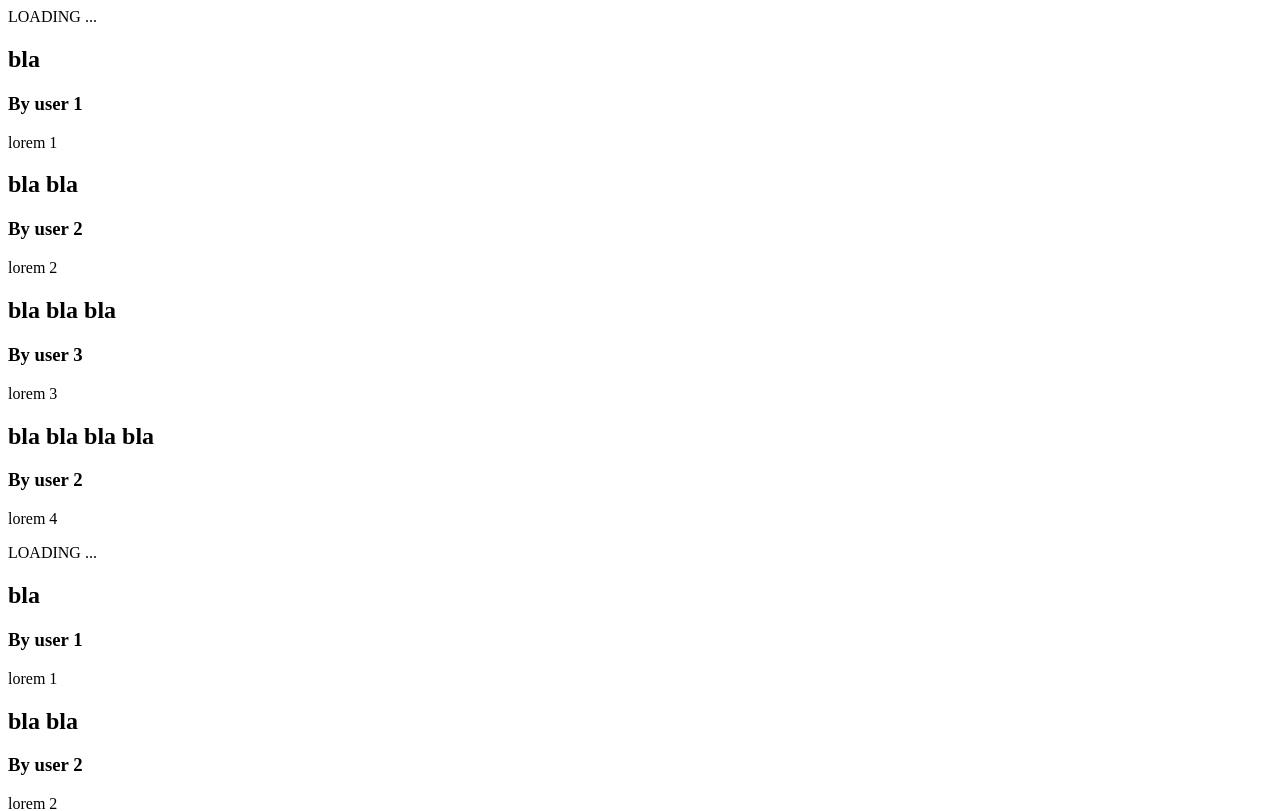
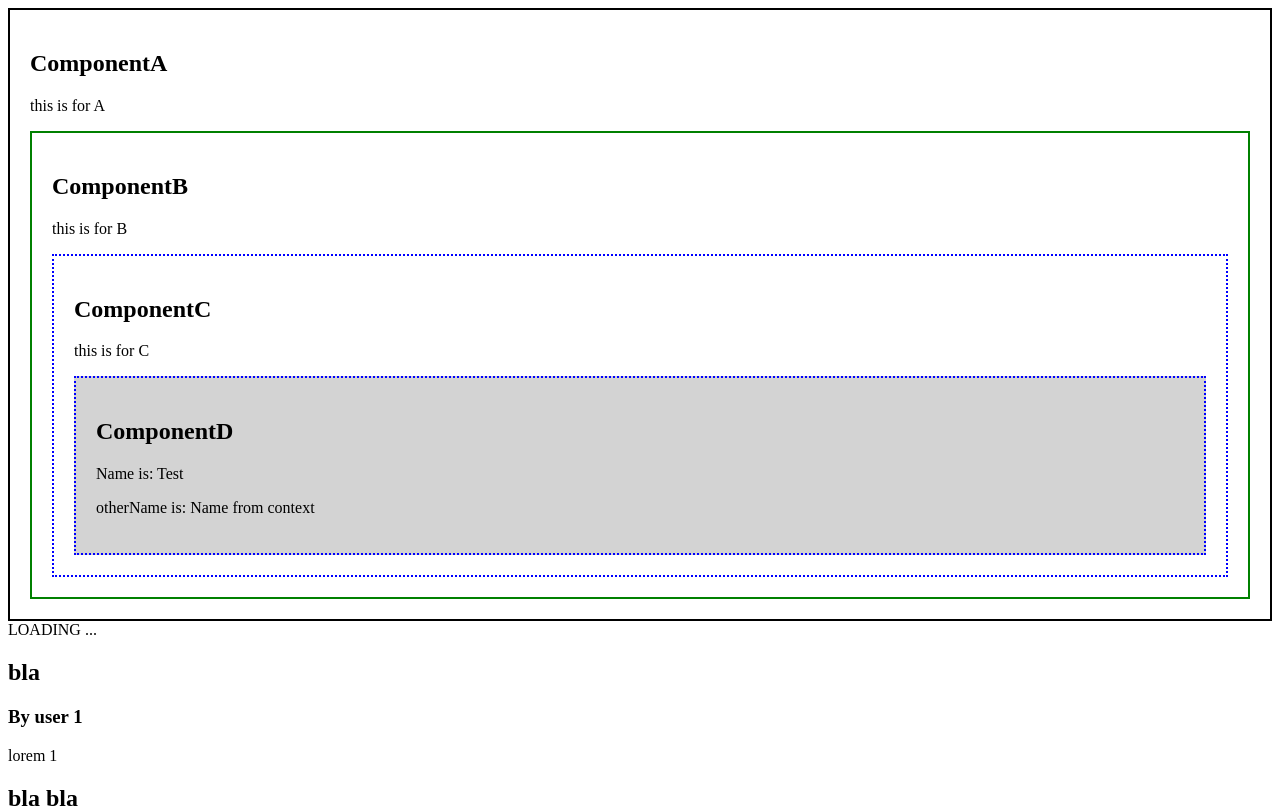
Before and after one commit to Illia-11/react-lessons2, a React (Vite) app: page / in a window 1280 px wide. Shown: the top 811 px of the page. Built offline with nearby package versions, Linux system fonts and the light colour scheme.

Commit message:
Add basic context example

```diff
--- a/src/App.jsx
+++ b/src/App.jsx
@@ -116,6 +116,7 @@ class App extends React.Component {
 
     return (
       <>
+      <ComponentA />
         <DataLoader loadData={getMessages} children={renderMessages} />
         <DataLoader loadData={getMessages}>{renderMessages}</DataLoader>
         {/* <MessagesLoader /> */}
--- a/src/components/drillingComponents/A/index.jsx
+++ b/src/components/drillingComponents/A/index.jsx
@@ -1,21 +1,41 @@
-import React, { Component } from 'react';
-import ComponentB from '../B';
+import React, { Component } from "react";
+import ComponentB from "../B";
+
+/*
+  Робота з контекстом:
+    1. Створити контекст
+    2. Покласти дані в контекст
+    3. Отримати дані там де вони потрібні
+*/
+
+// 1. Створити контекст
+const OurContext = React.createContext();
+
 class ComponentA extends Component {
   state = {
-    name: 'Test',
-    forA : 'this is for A',
-    forB : 'this is for B',
-    forC : 'this is for C',
+    name: "Test",
+    forA: "this is for A",
+    forB: "this is for B",
+    forC: "this is for C",
+    otherName: "Name from context",
   };
+
   render() {
-    const { name, forA, forB, forC } = this.state;
+    const { name, forA, forB, forC, otherName } = this.state;
+
     return (
-      <article style={{ border: '2px solid black', padding: '20px' }}>
-        <h2>ComponentA</h2>
-        <p>{forA}</p>
-        <ComponentB name={name} forB={forB} forC={forC}/>
-      </article>
+      // 2. Покласти дані в контекст
+      <OurContext.Provider value={otherName}>
+        <article style={{ border: "2px solid black", padding: "20px" }}>
+          <h2>ComponentA</h2>
+          <p>{forA}</p>
+          <ComponentB name={name} forB={forB} forC={forC} />
+        </article>
+      </OurContext.Provider>
     );
   }
 }
+
 export default ComponentA;
+
+export { OurContext };
--- a/src/components/drillingComponents/D/index.jsx
+++ b/src/components/drillingComponents/D/index.jsx
@@ -1,17 +1,40 @@
-import React from 'react';
+import React from "react";
+import { OurContext } from "../A";
+
 const ComponentD = (props) => {
   const { name } = props;
+  // return (
+  //   <article
+  //     style={{
+  //       border: "2px dotted blue",
+  //       padding: "20px",
+  //       background: "lightgray",
+  //     }}
+  //   >
+  //     <h2>ComponentD</h2>
+  //     <p>Name is: {name}</p>
+  //     <p>otherName is </p>
+  //   </article>
+  // );
+
+  // 3. Отримати дані там де вони потрібні
+  const func = (dataFromContext) => {
     return (
       <article
         style={{
-        border: '2px dotted blue',
-        padding: '20px',
-        background: 'lightgray',
+          border: "2px dotted blue",
+          padding: "20px",
+          background: "lightgray",
         }}
       >
         <h2>ComponentD</h2>
         <p>Name is: {name}</p>
+        <p>otherName is: {dataFromContext}</p>
       </article>
     );
   };
+
+  return <OurContext.Consumer>{func}</OurContext.Consumer>;
+};
+
 export default ComponentD;
```
Lines whose indentation alone changed are shown as unchanged.
